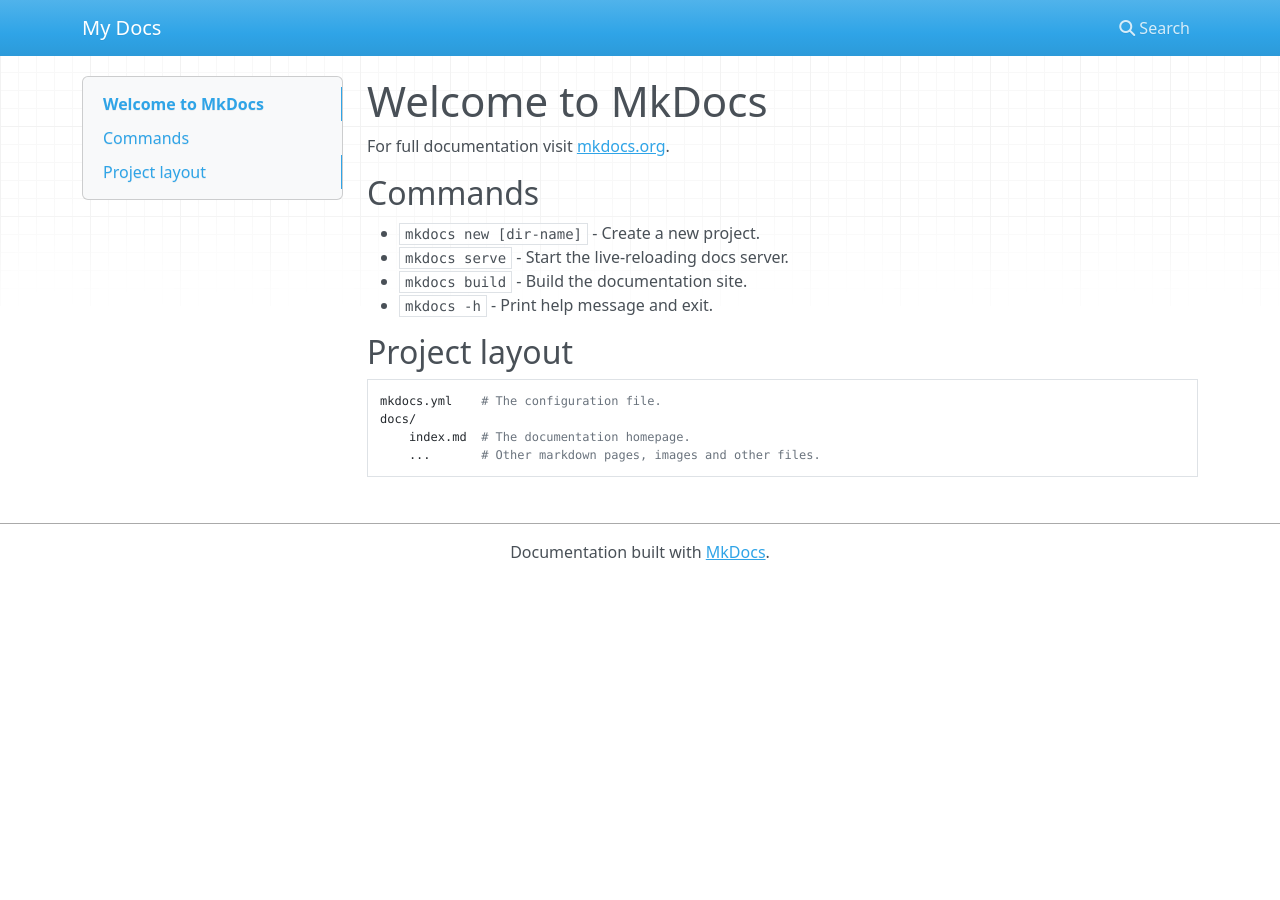
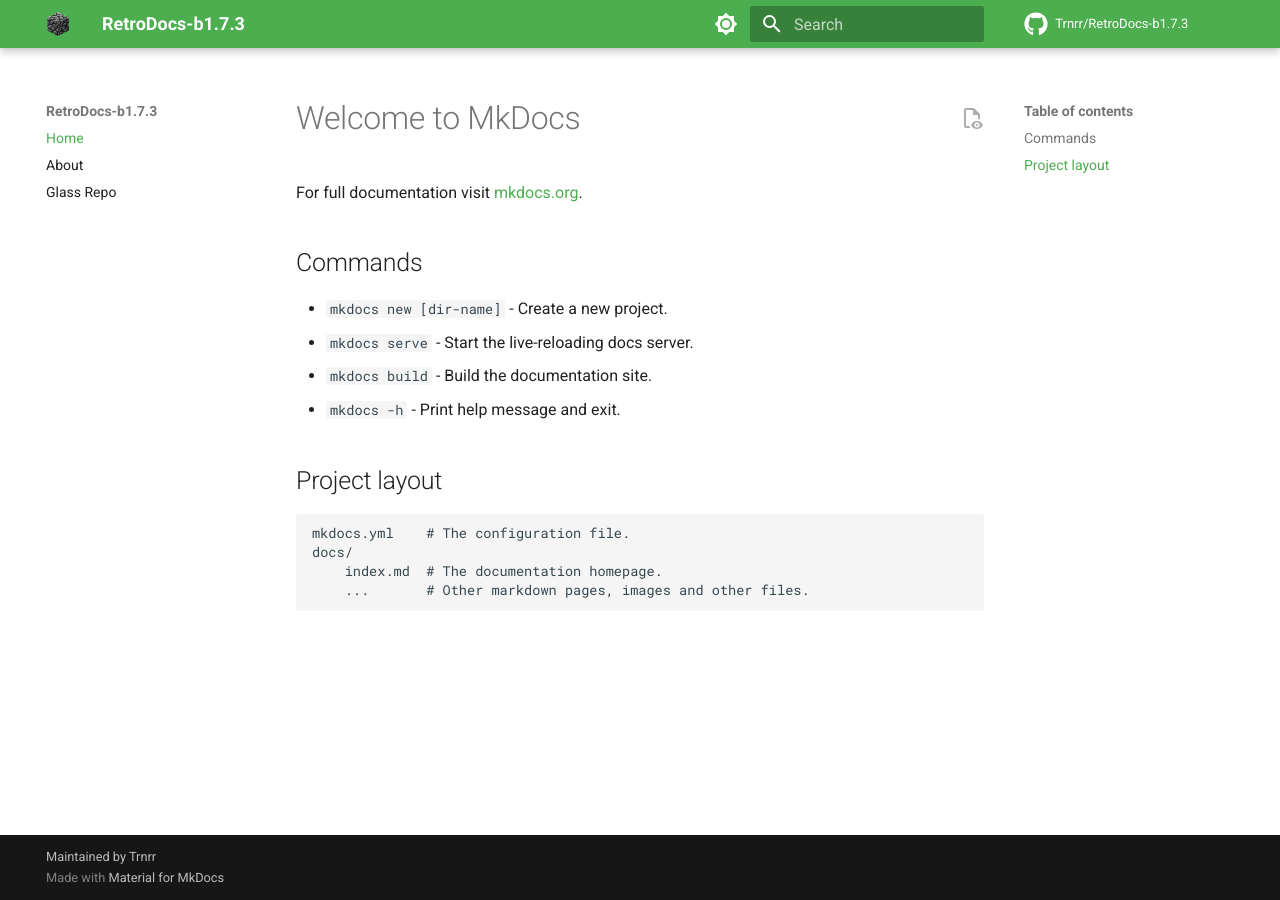
Before and after one commit to Trnrr/RetroDocs-b1.7.3, an MkDocs documentation site: the page built from docs/index.md, in a window 1280 px wide. Built offline with MkDocs 1.6.1 and Material for MkDocs 9.7.7, drawn with Linux system fonts in a browser that asks for light colours; nearby versions of some CDN libraries; comment, search, counter and statistics services are not loaded.

Commit message:
include the mkdocs file.........

```diff
--- a/mkdocs.yml
+++ b/mkdocs.yml
@@ -1 +1,46 @@
-site_name: My Docs
+site_name: RetroDocs-b1.7.3
+site_url: https://trnrr.github.io/RetroDocs-b1.7.3
+site_description: Community driven documentation for Minecraft Beta 1.7.3 Craftbukket plugins.
+repo_name: Trnrr/RetroDocs-b1.7.3
+repo_url: https://github.com/Trnrr/RetroDocs-b1.7.3
+copyright: Maintained by Trnrr
+
+##########################################################
+nav:
+- Home: index.md
+- About: about.md
+- 'Glass Repo': 'https://glass-repo.net'
+
+##########################################################
+theme:
+  name: 'material'
+  logo: assets/old-cobble.png
+  icon:
+    repo: fontawesome/brands/github
+  features:
+    - search.highlight
+    - search.share
+    - navigation.tracking
+    - content.action.view
+  palette:
+    # Palette toggle for light mode
+    - media: "(prefers-color-scheme: light)"
+      #scheme: default
+      primary: green
+      accent: green
+      toggle:
+        icon: material/brightness-7
+        name: Switch to dark mode
+    # Palette toggle for dark mode
+    - media: "(prefers-color-scheme: dark)"
+      scheme: slate
+      primary: green
+      accent: green
+      toggle:
+        icon: material/brightness-4
+        name: Switch to light mode
+
+##########################################################
+plugins:
+  - search:
+      lang: en
```
